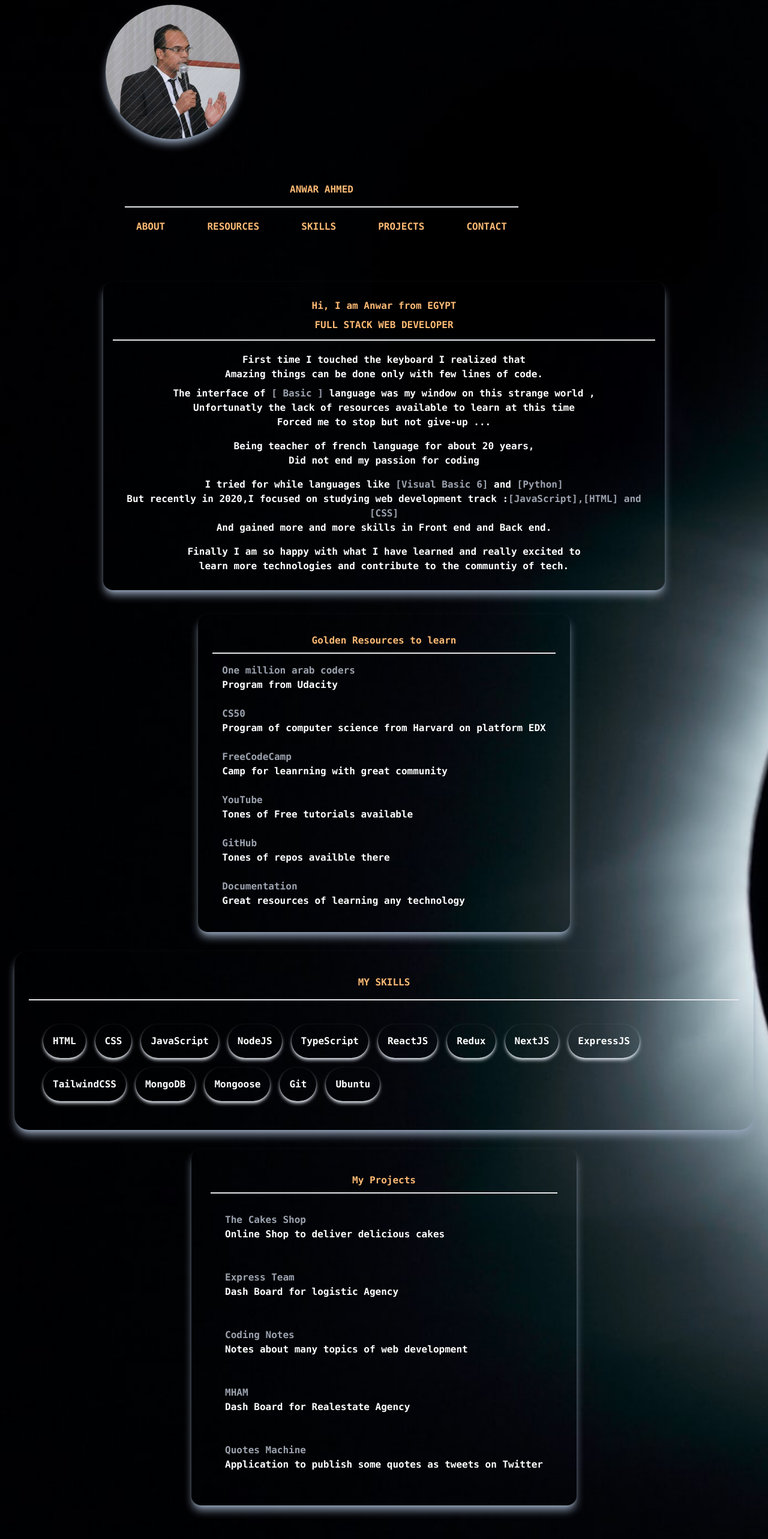
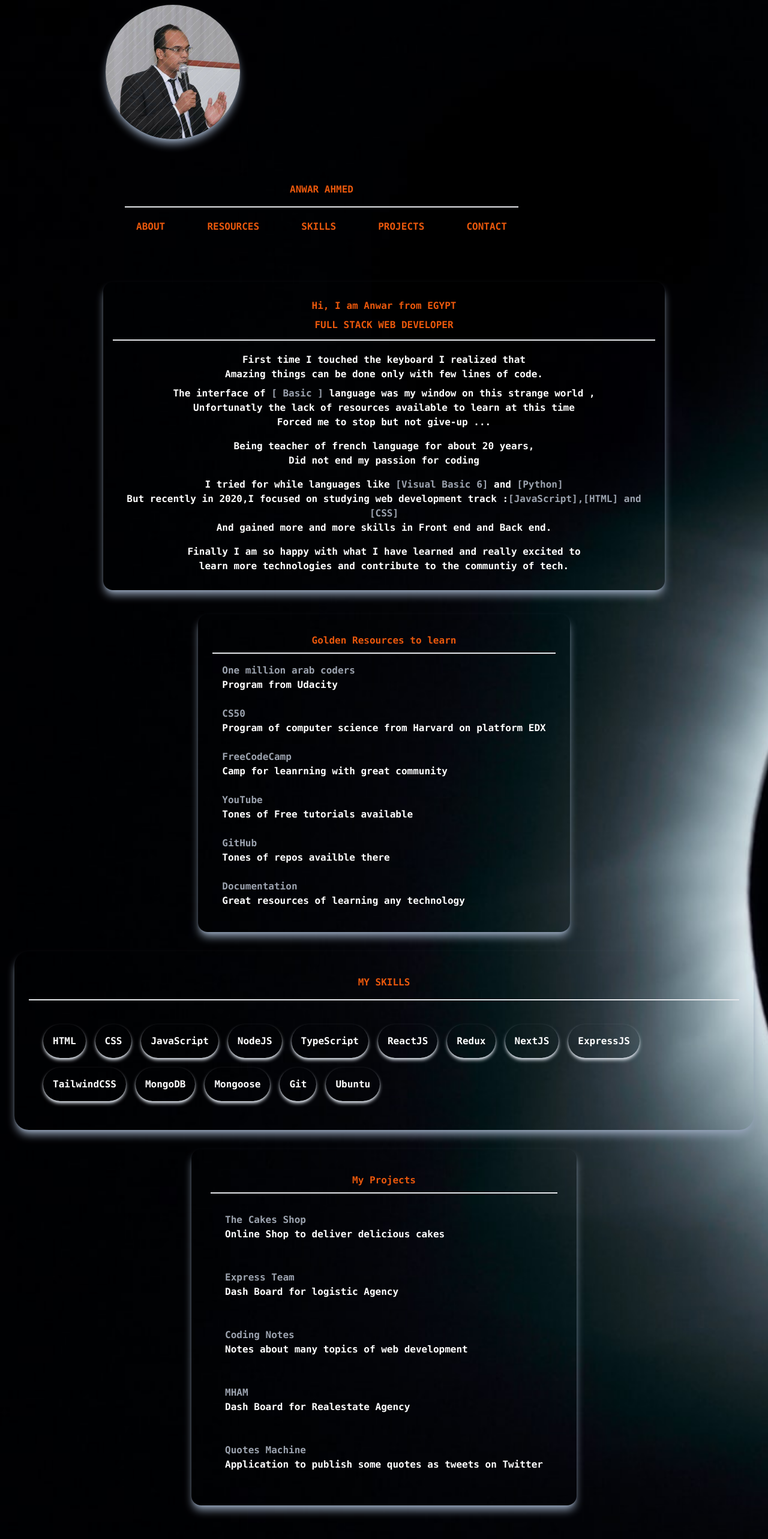
Before and after one commit to stormkid2009/portfolio, a Next.js app: page / in a window 1280 px wide. Shown: the top 2566 px of the page at 60% size. Built offline with nearby package versions, Linux system fonts and the light colour scheme.

Commit message:
editing heading color

```diff
--- a/components/footer/container.tsx
+++ b/components/footer/container.tsx
@@ -5,7 +5,7 @@ import CopyRightsContainer from './copyrights/container'
 
 function FooterContainer() {
   return (
-    <div id="contact-section" className='shadow-lg shadow-slate-400 text-orange-300 font-extrabold flex flex-wrap justify-between m-4 p-4 rounded-3xl w-1/2'>
+    <div id="contact-section" className='shadow-lg shadow-slate-400 text-orange-600 font-extrabold flex flex-wrap justify-between m-4 p-4 rounded-3xl w-1/2'>
       <CopyRightsContainer />
       <ContactsContainer />
     </div>
--- a/components/header/container.tsx
+++ b/components/header/container.tsx
@@ -4,7 +4,7 @@ import Avatar from './avatar'
 import Navbar from './navbar'
 function HeaderContainer() {
   return (
-    <div className =" text-orange-300 font-extrabold  w-3/4 h-full rounded-b-3xl flex flex-wrap justify-left ">
+    <div className =" text-orange-600 font-extrabold  w-3/4 h-full rounded-b-3xl flex flex-wrap justify-left ">
         <Avatar />
         <Navbar />
     </div>
--- a/components/main/about/about.tsx
+++ b/components/main/about/about.tsx
@@ -5,7 +5,7 @@ import Link from 'next/link'
 function About() {
   return (
     <div className='   text-center '>
-      <div className='py-3 border-b-2 mb-4 font-extrabold text-orange-300'>
+      <div className='py-3 border-b-2 mb-4 font-extrabold text-orange-600'>
       <h1 className='pb-2'>
         Hi, I am Anwar  from EGYPT
         </h1>
--- a/components/main/projects/projects.tsx
+++ b/components/main/projects/projects.tsx
@@ -5,7 +5,7 @@ import Link from 'next/link'
 function Projects() {
   return (
     <div className='  font-extrabold'>
-        <h1 className='text-center border-b-2 py-2 m-2 text-orange-300 font-mono'>
+        <h1 className='text-center border-b-2 py-2 m-2 text-orange-600 font-mono'>
         My Projects
         </h1>
         <div className='p-4 m-4'>
--- a/components/main/resources/resources.tsx
+++ b/components/main/resources/resources.tsx
@@ -5,7 +5,7 @@ import Link from 'next/link'
 function Resources() {
   return (
     <div>
-      <div className='border-b-2 p-2 text-center font-mono text-orange-300'>
+      <div className='border-b-2 p-2 text-center font-mono text-orange-600'>
       <h1>Golden Resources to learn </h1>
       </div>
         <div className='p-2 m-2'>
--- a/components/main/skills/container.tsx
+++ b/components/main/skills/container.tsx
@@ -19,7 +19,7 @@ import Redux from './redux'
 export default function SkillsContainer() {
   return (
       <div id="skills-section" className='shadow-lg shadow-slate-400 rounded-3xl font-extrabold p-2 m-2'>
-        <div className='text-center  text-orange-300  '>
+        <div className='text-center  text-orange-600  '>
           <h1 className='border-b-2 p-4 m-4'>MY SKILLS</h1>
         </div>
     <div   className='flex flex-wrap justify-left   h-full   p-4 m-4 '>
--- a/tailwind.config.js
+++ b/tailwind.config.js
@@ -12,6 +12,7 @@ module.exports = {
                 'space-img': "url('/space.jpg')",
                 })
     },
+
   },
   plugins: [],
 }
```
